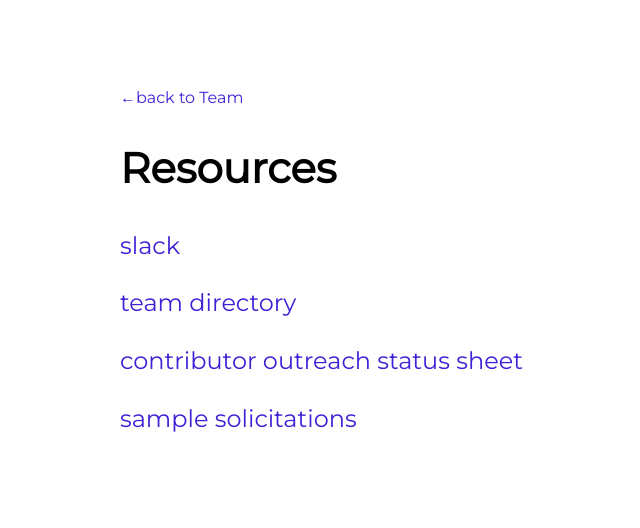
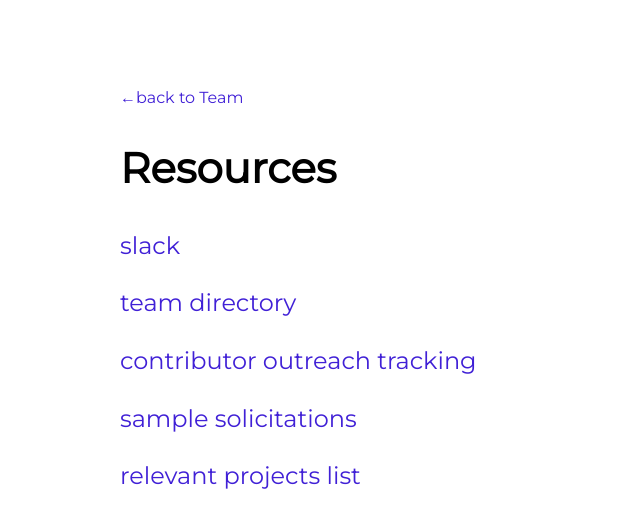
Before and after one commit to edspective/edspective.github.io, a Jekyll site: the page built from _pages/resources.md, in a window 1280 px wide. Shown: the top 528 px of the page, without its empty margins (204-844 px from the left). Built offline with Jekyll 4.4.1, drawn with Linux system fonts in a browser that asks for light colours; nearby versions of some CDN libraries; some web fonts are replaced.

Commit message:
Update resources.md

```diff
--- a/_pages/resources.md
+++ b/_pages/resources.md
@@ -8,6 +8,8 @@ permalink: /resources/
 
 <a href="https://docs.google.com/spreadsheets/d/17QfQhhmZfNn6ZVW7bliEsln3DPtrr5EKenpMT7dUlJE/edit?usp=sharing" target="_blank">team directory</a>
 
-<a href="https://docs.google.com/spreadsheets/d/1REadHlaWn1ZdTurenp1kcXpCfH3KO8vI9IFGpavSCAM/edit?usp=sharing" target="_blank">contributor outreach status sheet</a>
+<a href="https://docs.google.com/spreadsheets/d/1REadHlaWn1ZdTurenp1kcXpCfH3KO8vI9IFGpavSCAM/edit?usp=sharing" target="_blank">contributor outreach tracking</a>
 
 <a href="https://docs.google.com/document/d/1hPGGrZDawShZuOTwP0SA3kj6rQ16Zra4E_2BoUzUSsE/edit?usp=sharing" target="_blank">sample solicitations</a>
+
+<a href="https://drive.google.com/open?id=1b90hdY-fTV30PWr96iehHTjl1TS5_zKzTCcGiVeT9yg" target="_blank">relevant projects list</a>
```
